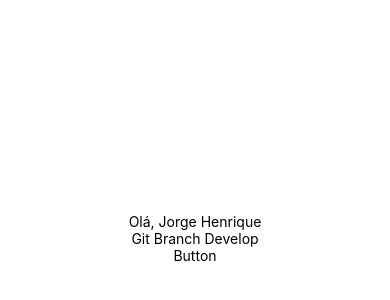
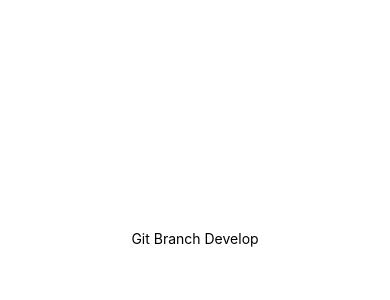
Before and after one commit to Melguis/React-Native-App, a React Native app: screen / in a window 390 px wide. Shown: the part 184-484 px from the top of the page. Built offline with nearby package versions, Linux system fonts and the light colour scheme.

Commit message:
main-fix

```diff
--- a/App.tsx
+++ b/App.tsx
@@ -1,14 +1,10 @@
 import { StatusBar } from 'expo-status-bar';
 import { StyleSheet, Text, View } from 'react-native';
-
-import { Button } from './src/components/Button'
 
 export default function App() {
   return (
     <View style={styles.container}>
-      <Text>Olá, Jorge Henrique</Text>
       <Text>Git Branch Develop</Text>
-      <Button />
       <StatusBar style="auto" />
     </View>
   );
```
